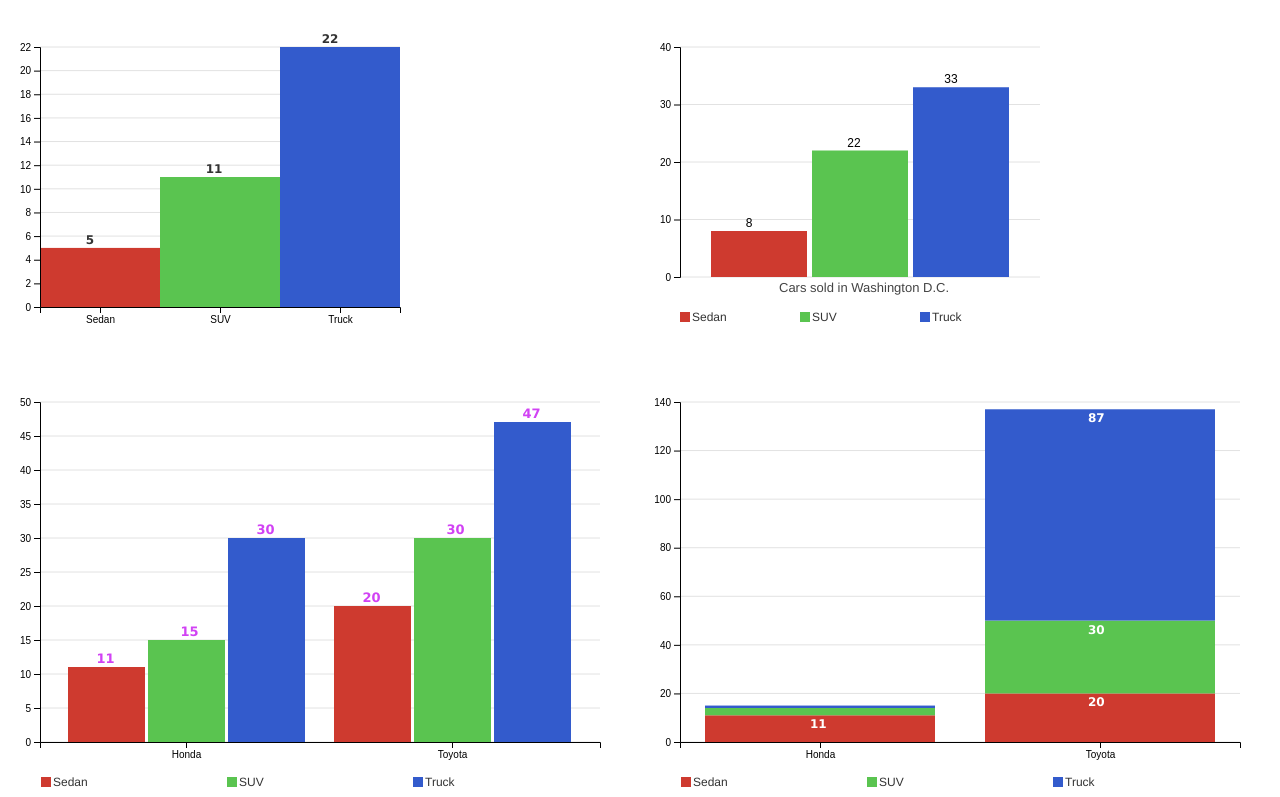
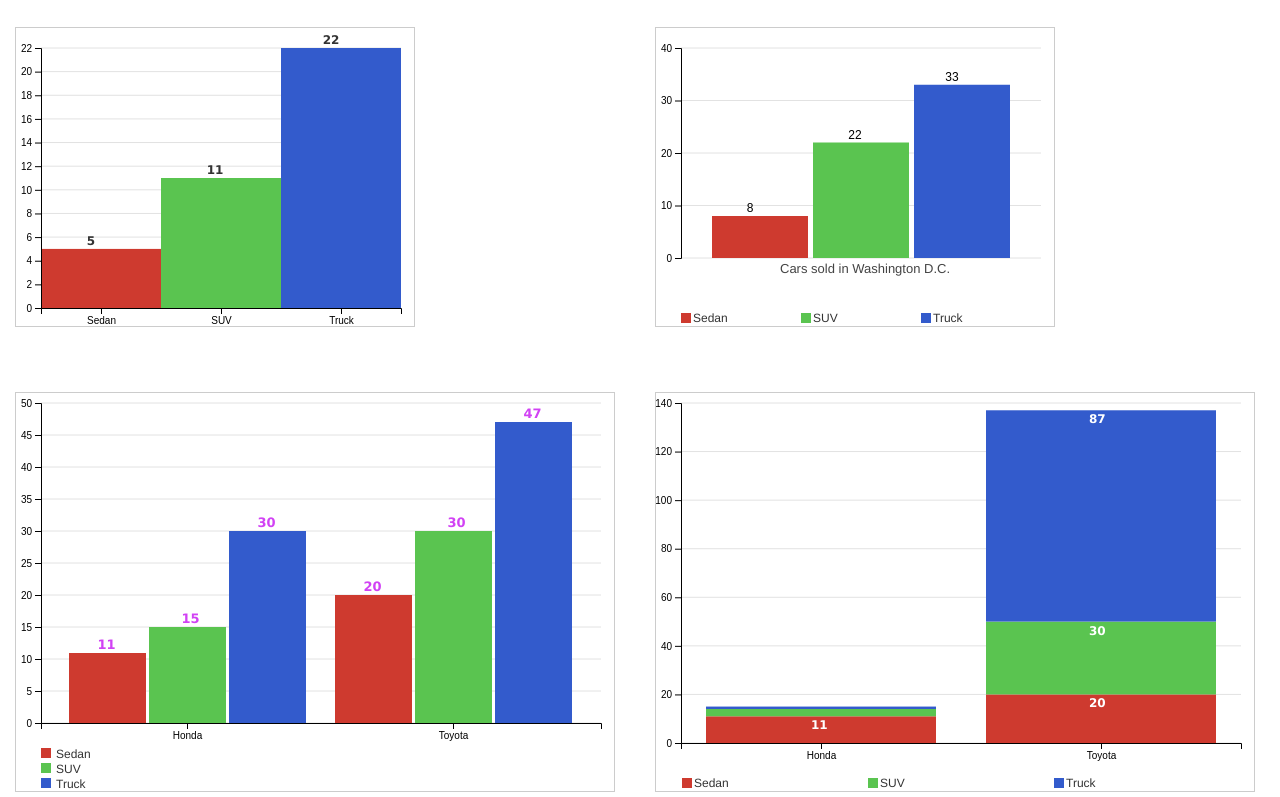
Before and after one commit to VictorMalcov/d3-helper, a website: page demo/column.html in a window 1280 px wide. Shown: the part 63-860 px from the top of the page. Drawn offline with nearby package versions, Linux system fonts and the light colour scheme.

Commit message:
Finished column charts

```diff
--- a/demo/column.html
+++ b/demo/column.html
@@ -71,10 +71,10 @@
                         width: 400,
                         height: 300,
                         margin: {
-                            bottom: 50
+                            bottom: 70
                         },
                         xLabel: 'Cars sold in Washington D.C.',
-                        labelsBottom: true, // show column labels under chart
+                        legends: 'horizontal',
                         xScale: {
                             paddingInner: 0.05, // horizontal inner padding for columns
                             paddingOuter: .3, // horizontal outer padding for columns
@@ -84,7 +84,7 @@
                         },
                         yAxis: {
                             roundToMax: true, // setting this to true will make x-axis to be max whole number greater that max number from dataset
-                            ticks: 4 // number of ticks for left axis
+                            ticks: 5 // number of ticks for left axis
                         }
                     };
 
@@ -110,9 +110,10 @@
                         width: 600,
                         height: 400,
                         backgroundColor: '#fff',
+                        legends: 'vertical',
                         margin: {
                             top: 10,
-                            bottom: 50
+                            bottom: 70
                         },
                         xScale: {
                             paddingInner: 0.1, // horizontal inner padding for columns
@@ -172,6 +173,7 @@
                         width: 600,
                         height: 400,
                         backgroundColor: '#fff',
+                        legends: 'horizontal',
                         margin: {
                             top: 10,
                             bottom: 50
@@ -179,9 +181,6 @@
                         xScale: {
                             paddingInner: .18, // horizontal inner padding for columns
                             paddingOuter: .09, // horizontal outer padding for columns
-                        },
-                        xAxis: {
-                            roundToMax: true, // setting this to true will make x-axis to be max whole number greater that max number from dataset
                         },
                         yAxis: {
                             roundToMax: false, // setting this to true will make x-axis to be max whole number greater that max number from dataset
--- a/demo/styles.css
+++ b/demo/styles.css
@@ -1,5 +1,5 @@
 svg {
-    border: 0px solid #ccc;
+    border: 1px solid #ccc;
 }
 
 .d3-grid line {
--- a/index.js
+++ b/index.js
@@ -83,10 +83,14 @@ function drawColumnChart(options, dataset) {
     drawHorizontalLabel(svg, options, margin, width, height);
 
 
-    // horizontal legends
-    if(options.labelsBottom) {
+	// data legends
+    if (options.legends === 'horizontal') {
         var labelsArr = dataset.map(function (d) { return d.label });
-        drawDataLegends(svg, options, labelsArr, margin, width, height, colorScale);
+        drawHorizontalDataLegends(svg, options, labelsArr, margin, colorScale);
+    }
+    else if (options.legends === 'vertical') {
+        var labelsArr = dataset.map(function (d) { return d.label });
+        drawVerticalDataLegends(svg, options, labelsArr, margin, colorScale);
     }
 
 }
@@ -196,9 +200,16 @@ function drawGroupedColumnChart(options, dataset) {
     drawVerticalAxis(g, yScale, options)
     drawHorizontalAxis(g, xScale, options, height);
 
-    // horizontal legends
+
+    // data legends
+    if (options.legends === 'horizontal' || !options.legends) {
         var labelsArr = dataset.labels.map(function (d) { return d.label });
-    drawDataLegends(svg, options, labelsArr, margin, width, height, colorScale);
+        drawHorizontalDataLegends(svg, options, labelsArr, margin, colorScale);
+    }
+    else if (options.legends === 'vertical') {
+        var labelsArr = dataset.labels.map(function (d) { return d.label });
+        drawVerticalDataLegends(svg, options, labelsArr, margin, colorScale);
+    }
 }
 
 function drawStackedColumnChart(options, dataset) {
@@ -330,9 +341,17 @@ function drawStackedColumnChart(options, dataset) {
     drawVerticalAxis(g, yScale, options)
     drawHorizontalAxis(g, xScale, options, height);
 
-    // horizontal legends
+
+    // data legends
+    if (options.legends === 'horizontal' || !options.legends) {
         var labelsArr = dataset.labels.map(function (d) { return d.label });
-    drawDataLegends(svg, options, labelsArr, margin, width, height, colorScale);
+        drawHorizontalDataLegends(svg, options, labelsArr, margin, colorScale);
+    }
+    else if (options.legends === 'vertical') {
+        var labelsArr = dataset.labels.map(function (d) { return d.label });
+        drawVerticalDataLegends(svg, options, labelsArr, margin, colorScale);
+    }
+
 }
 
 function drawBarChart(options, dataset) {
@@ -640,7 +659,7 @@ function drawHorizontalLabel(svg, options, margin, width, height) {
     }
 }
 
-function drawDataLegends(svg, options, labelsArr, margin, width, height, colorScale) {
+function drawHorizontalDataLegends(svg, options, labelsArr, margin, colorScale) {
     // data legends will be drawn at the bottom of SVG
 
     var legendsTextScale = d3.scaleOrdinal()
@@ -649,7 +668,7 @@ function drawDataLegends(svg, options, labelsArr, margin, width, height, colorSc
 
     var legendsBandScale = d3.scaleBand()
         .domain(labelsArr)
-		.rangeRound([0, width]);
+        .rangeRound([0, calculateWidth(options, margin)]);
 
 
     var gLegendY = options.height - 15;
@@ -674,6 +693,39 @@ function drawDataLegends(svg, options, labelsArr, margin, width, height, colorSc
         .attr('width', 10)
         .attr('height', 10)
         .attr('fill', function (d, i) { return colorScale(d); });
+}
+
+function drawVerticalDataLegends(svg, options, labelsArr, margin, colorScale) {
+    var legendsTextScale = d3.scaleOrdinal()
+        .range(labelsArr)
+        .domain(d3.range(0, labelsArr.length));
+
+    var legendsBandScale = d3.scaleBand()
+        .domain(labelsArr)
+        .rangeRound([0, labelsArr.length * 15]);
+
+    var y = options.height - (labelsArr.length * 15);
+    var gLegends = svg.append('g')
+        .attr("transform", "translate(" + margin.left + "," + y + ")");
+
+    var gLegendsItem = gLegends.selectAll("g")
+        .data(labelsArr)
+        .enter()
+        .append('g')
+        .attr('class', 'd3-legends')
+        .attr("transform", function (d, i) { return "translate(0, " + legendsBandScale(d) + ")"; });
+
+    gLegendsItem.append('rect')
+        .attr('x', 0)
+        .attr('y', 0)
+        .attr('width', 10)
+        .attr('height', 10)
+        .attr('fill', function (d, i) { return colorScale(d); });
+    gLegendsItem.append('text')
+        .text(function (d, i) { return legendsTextScale(i) })
+        .attr('x', 15)
+        .attr('y', 10)
+        .attr('font-size', 12);
 }
 
 function applyDataLabelStyles(dataLabels, options) {
```
Lines whose indentation alone changed are shown as unchanged.
